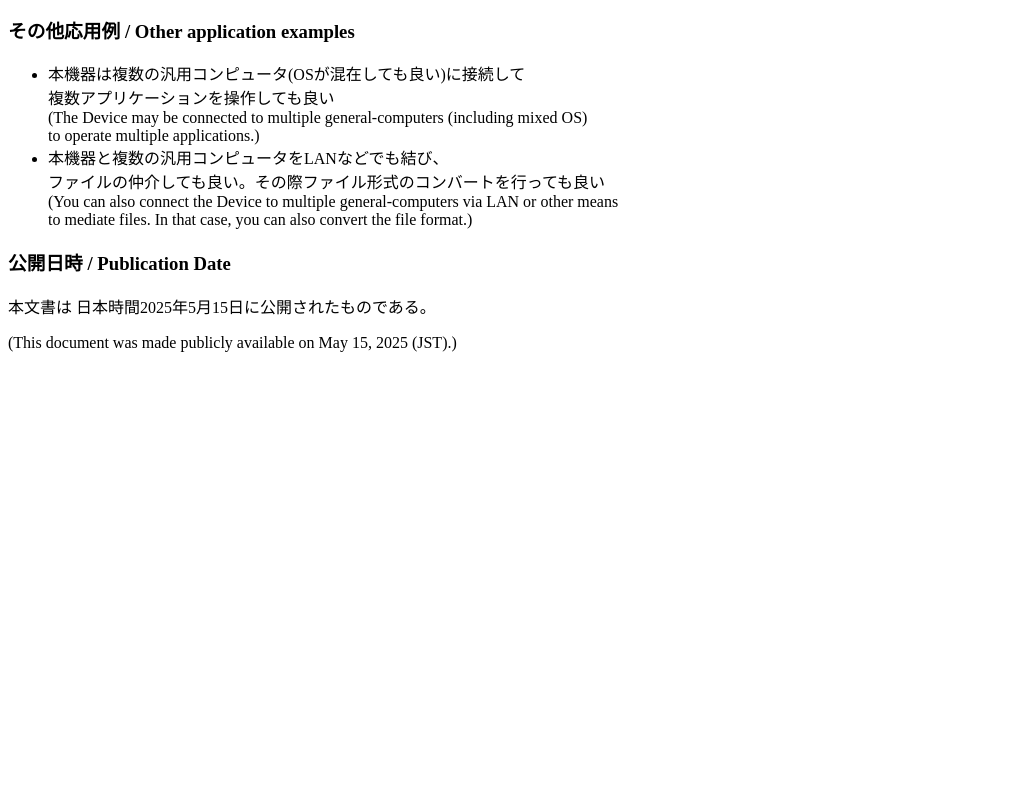
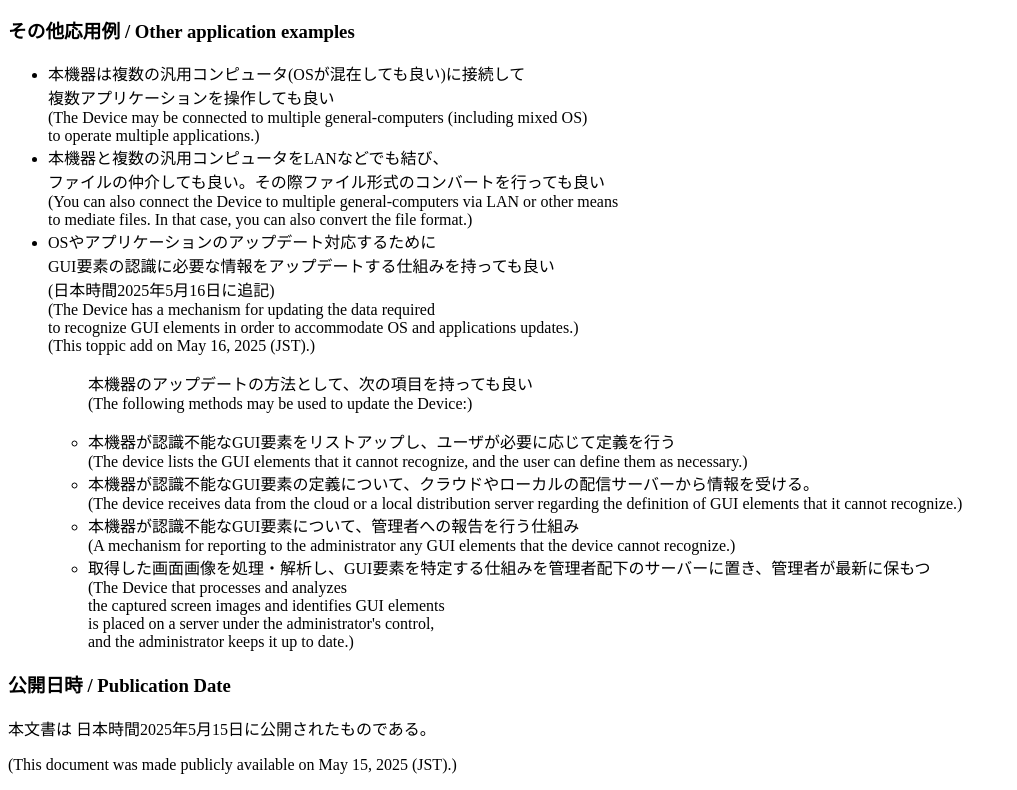
Before and after one commit to 1146cho326/site_st23, a plain HTML site: page www/250515-2135-theDevice.html in a window 1280 px wide. Shown: the part 1042-1832 px from the top of the page, without its empty margins (0-1017 px from the left). Before the commit the page ends 1410 px from the top, so only its background shows below. Drawn offline with Linux system fonts and the light colour scheme.

Commit message:
250516-0830 add about OS/App update.

```diff
--- a/www/250515-2135-theDevice.html
+++ b/www/250515-2135-theDevice.html
@@ -72,7 +72,29 @@
       ファイルの仲介しても良い。その際ファイル形式のコンバートを行っても良い<br/>
       (You can also connect the Device to multiple general-computers via LAN or other means<br/>
       to mediate files. In that case, you can also convert the file format.)</li>
-    </ul>
+
+    <li>OSやアプリケーションのアップデート対応するために<br/>
+      GUI要素の認識に必要な情報をアップデートする仕組みを持っても良い<br/>
+      (日本時間2025年5月16日に追記)<br/>
+      (The Device has a mechanism for updating the data required<br/>
+      to recognize GUI elements in order to accommodate OS and applications updates.)<br/>
+      (This toppic add on May 16, 2025 (JST).)</li>
+      <ul>
+        <p>本機器のアップデートの方法として、次の項目を持っても良い<br/>
+          (The following methods may be used to update the Device:)</p>
+        <li>本機器が認識不能なGUI要素をリストアップし、ユーザが必要に応じて定義を行う<br/>
+          (The device lists the GUI elements that it cannot recognize, and the user can define them as necessary.)</li>
+        <li>本機器が認識不能なGUI要素の定義について、クラウドやローカルの配信サーバーから情報を受ける。<br/>
+        (The device receives data from the cloud or a local distribution server regarding the definition of GUI elements that it cannot recognize.)</li>
+        <li>本機器が認識不能なGUI要素について、管理者への報告を行う仕組み<br/>
+          (A mechanism for reporting to the administrator any GUI elements that the device cannot recognize.)</li>
+        <li>取得した画面画像を処理・解析し、GUI要素を特定する仕組みを管理者配下のサーバーに置き、管理者が最新に保もつ<br/>
+          (The Device that processes and analyzes<br/>
+          the captured screen images and identifies GUI elements<br/>
+          is placed on a server under the administrator's control,<br/>
+          and the administrator keeps it up to date.)</li>
+        </ul>
+      </ul>
 
   <h3>公開日時 / Publication Date</h3>
   <p>本文書は 日本時間2025年5月15日に公開されたものである。</p>
```
